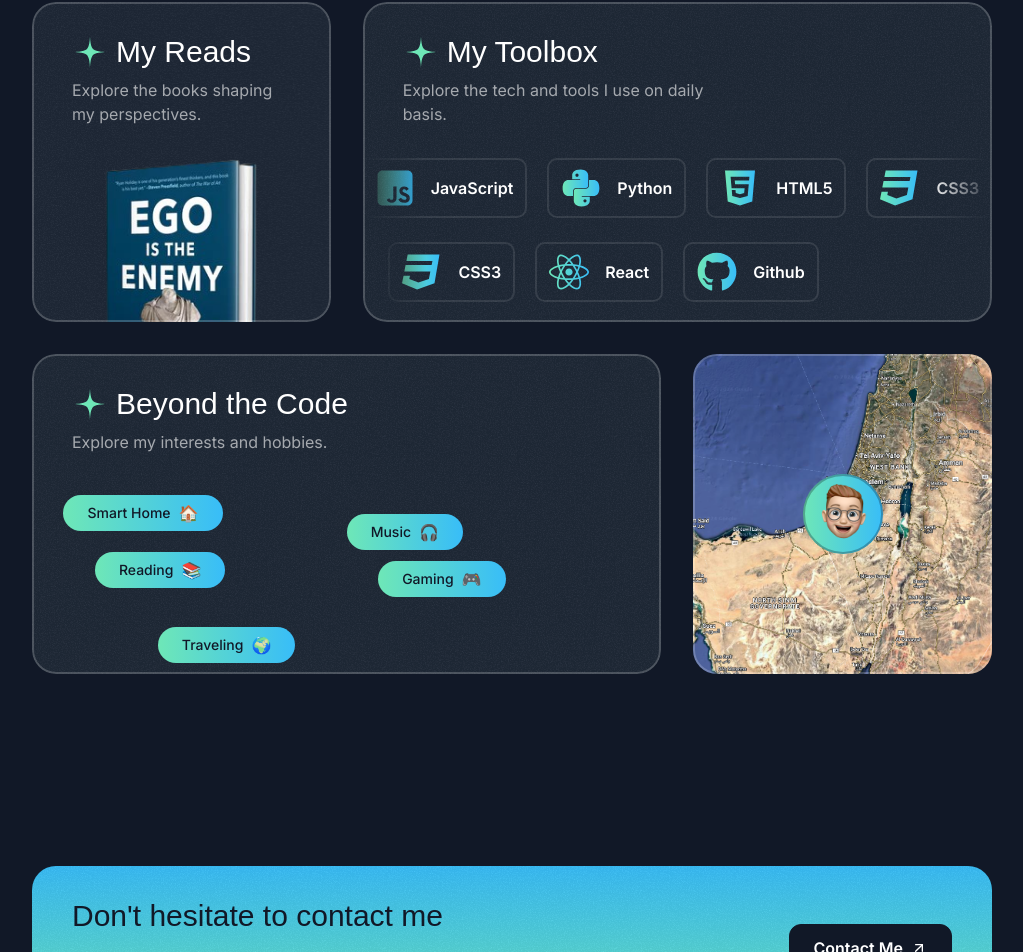
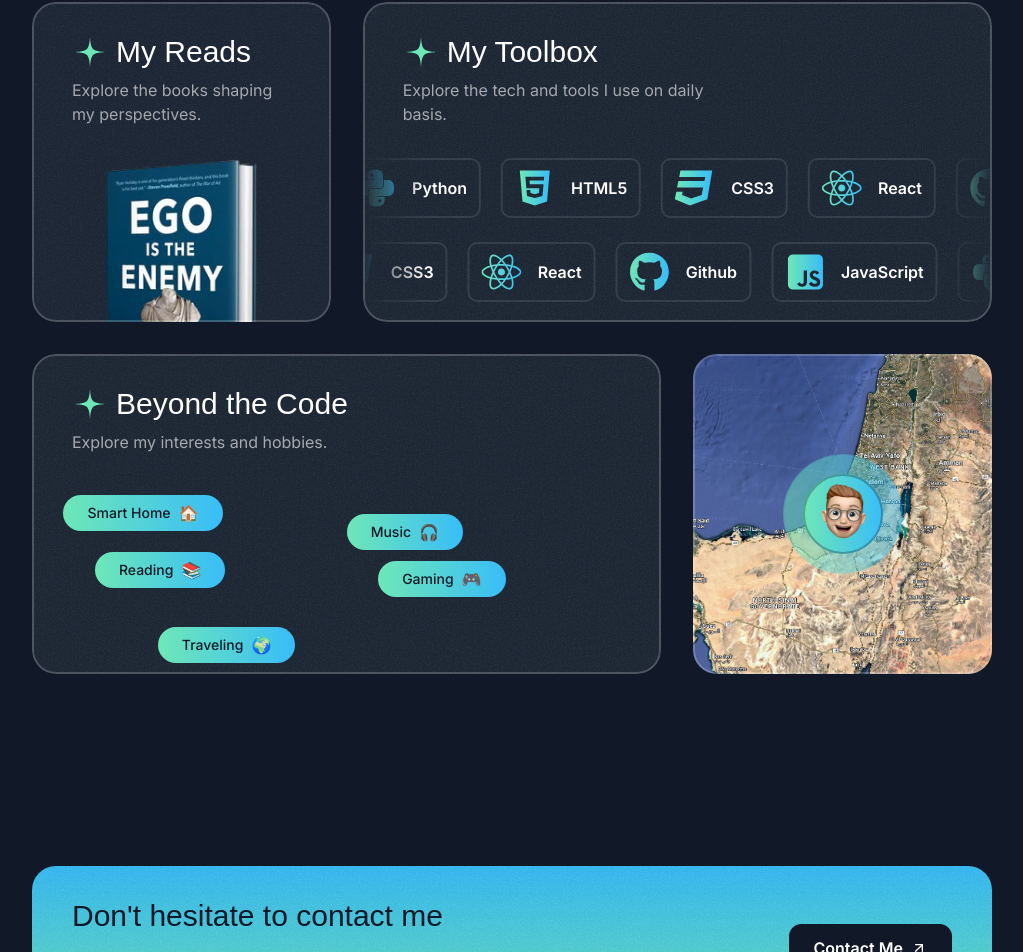
Before and after one commit to orrgorenn/ogoren-portfolio, a Next.js app: page / in a window 1280 px wide. Shown: the part 3368-4320 px from the top of the page, without its empty margins (128-1151 px from the left). Built offline with nearby package versions, Linux system fonts and the light colour scheme; a web font is replaced by a local one.

Commit message:
add framer-motion, add animation to about section

```diff
--- a/package.json
+++ b/package.json
@@ -10,6 +10,7 @@
     "format": "prettier ./src --write"
   },
   "dependencies": {
+    "framer-motion": "^11.5.6",
     "next": "14.2.13",
     "react": "^18",
     "react-dom": "^18"
--- a/src/sections/about/_components/tool-box-items.tsx
+++ b/src/sections/about/_components/tool-box-items.tsx
@@ -1,5 +1,5 @@
 import TechIcon from "@/components/tech-icon";
-import React from "react";
+import React, { Fragment } from "react";
 import { twMerge } from "tailwind-merge";
 
 export type ToolboxItem = {
@@ -29,6 +29,9 @@ export default function ToolboxItems({
           itemsWrapperClassName
         )}
       >
+        {[
+          ...new Array(2).fill(0).map((_, idx) => (
+            <Fragment key={idx}>
               {items.map((item: ToolboxItem) => (
                 <div
                   key={item.title}
@@ -38,6 +41,9 @@ export default function ToolboxItems({
                   <span className="font-semibold">{item.title}</span>
                 </div>
               ))}
+            </Fragment>
+          )),
+        ]}
       </div>
     </div>
   );
--- a/src/sections/about/index.tsx
+++ b/src/sections/about/index.tsx
@@ -1,4 +1,6 @@
-import React from "react";
+"use client";
+
+import React, { useRef } from "react";
 
 import SectionHeader from "@/components/section-header";
 import Card from "@/components/card";
@@ -16,6 +18,7 @@ import CardHeader from "@/components/card-header";
 import ToolboxItems, {
   ToolboxItem,
 } from "@/sections/about/_components/tool-box-items";
+import { motion } from "framer-motion";
 
 type Hobby = {
   title: string;
@@ -25,6 +28,8 @@ type Hobby = {
 };
 
 export default function Index() {
+  const constraintRef = useRef(null);
+
   const toolboxItems: ToolboxItem[] = [
     {
       title: "JavaScript",
@@ -111,11 +116,14 @@ export default function Index() {
                 title={"My Toolbox"}
                 description={"Explore the tech and tools I use on daily basis."}
               />
-              <ToolboxItems items={toolboxItems} />
+              <ToolboxItems
+                items={toolboxItems}
+                itemsWrapperClassName="animate-move-left"
+              />
               <ToolboxItems
                 className="mt-6"
                 items={toolboxItems}
-                itemsWrapperClassName="-translate-x-1/2"
+                itemsWrapperClassName="animate-move-right [animation-duration:15s]"
               />
             </Card>
           </div>
@@ -126,18 +134,20 @@ export default function Index() {
                 description={"Explore my interests and hobbies."}
                 className="px-6 py-6"
               />
-              <div className="relative flex-1">
+              <div className="relative flex-1" ref={constraintRef}>
                 {hobbies.map((hobby) => (
-                  <div
+                  <motion.div
                     key={hobby.title}
                     className="absolute inline-flex items-center gap-2 rounded-full bg-gradient-to-r from-emerald-300 to-sky-400 px-6 py-1.5"
                     style={{ left: hobby.left, top: hobby.top }}
+                    drag
+                    dragConstraints={constraintRef}
                   >
                     <span className="text-sm font-medium text-gray-900">
                       {hobby.title}
                     </span>
                     <span>{hobby.emoji}</span>
-                  </div>
+                  </motion.div>
                 ))}
               </div>
             </Card>
@@ -147,7 +157,9 @@ export default function Index() {
                 alt={"map"}
                 className="h-full w-full object-cover object-left-top"
               />
-              <div className="absolute left-1/2 top-1/2 size-20 -translate-x-1/2 -translate-y-1/2 rounded-full bg-gradient-to-r from-emerald-300 to-sky-400 after:absolute after:inset-0 after:rounded-full after:outline after:outline-2 after:-outline-offset-2 after:outline-gray-900/30 after:content-['']">
+              <div className="absolute left-1/2 top-1/2 size-20 -translate-x-1/2 -translate-y-1/2 rounded-full after:absolute after:inset-0 after:rounded-full after:outline after:outline-2 after:-outline-offset-2 after:outline-gray-900/30 after:content-['']">
+                <div className="absolute inset-0 -z-20 animate-ping rounded-full bg-gradient-to-r from-emerald-300 to-sky-400 [animation-duration:3s]" />
+                <div className="absolute inset-0 -z-10 rounded-full bg-gradient-to-r from-emerald-300 to-sky-400" />
                 <Image
                   src={smileMemoji}
                   alt="smiling memoji"
--- a/tailwind.config.ts
+++ b/tailwind.config.ts
@@ -28,6 +28,7 @@ const config: Config = {
       animation: {
         "ping-large": "ping-large 1s ease-in-out infinite",
         "move-left": "move-left 30s linear infinite",
+        "move-right": "move-right 30s linear infinite",
       },
       keyframes: {
         "ping-large": {
@@ -44,6 +45,14 @@ const config: Config = {
             transform: "translateX(-50%)",
           },
         },
+        "move-right": {
+          "0%": {
+            transform: "translateX(-50%)",
+          },
+          "100%": {
+            transform: "translateX(0%)",
+          },
+        },
       },
     },
   },
```
Also changed, not shown: 1 other file (tests, documents, lock files or other folders). Lines whose indentation alone changed are shown as unchanged.
